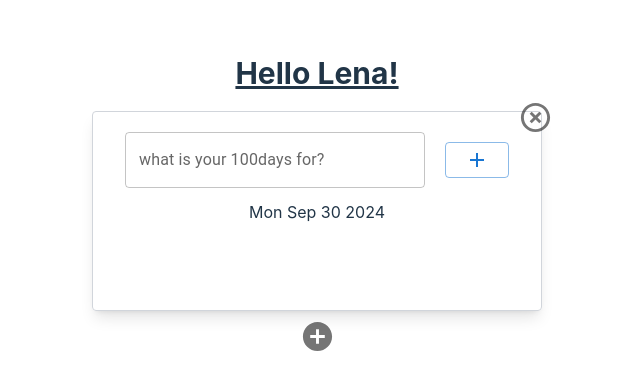
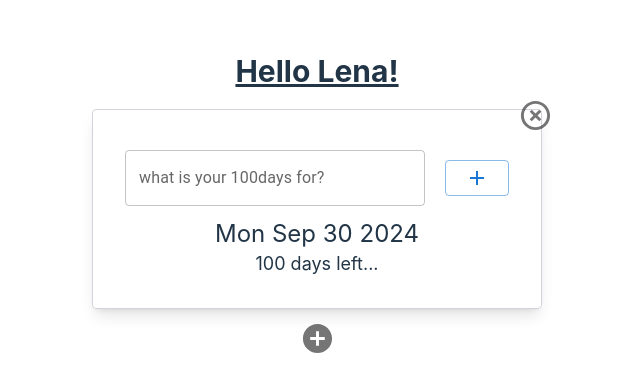
Before and after one commit to lenayoo/swift-design, a React (Vite) app: page / in a window 1280 px wide. Shown: the part 196-588 px from the top of the page, without its empty margins (323-963 px from the left). Built offline with nearby package versions, Linux system fonts and the light colour scheme.

Commit message:
add countdown function

```diff
--- a/src/components/Container.tsx
+++ b/src/components/Container.tsx
@@ -2,6 +2,7 @@ import { useState } from "react";
 import Header from "./Header";
 import Countdown from "./Countdown";
 import HighlightOffIcon from "@mui/icons-material/HighlightOff";
+import "../App.css";
 
 export const Container = () => {
   const [newList, setNewList] = useState<string>("");
@@ -18,7 +19,7 @@ export const Container = () => {
 
   return (
     isVisible && (
-      <div className="w-[450px] h-[200px] bg-blue border border-gray-300 rounded shadow-lg mt-5 mb-3s relative">
+      <div className="w-[450px] min-h-[200px] bg-blue border border-gray-300 rounded shadow-lg mt-5 mb-1 p-5 relative resizable">
         <div className="absolute -top-3 -right-3" onClick={removeHandler}>
           <HighlightOffIcon fontSize="large" color="action" />
         </div>
--- a/src/components/Countdown.tsx
+++ b/src/components/Countdown.tsx
@@ -1,8 +1,55 @@
+import React, { useState, useEffect } from "react";
+
+interface TimeLeft {
+  days: number;
+  hours: number;
+  minutes: number;
+  seconds: number;
+}
+
 const Countdown = () => {
   const today = new Date();
-  const hundredDays = new Date(today.getTime() + 100 * 24 * 60 * 60 * 1000);
+  const hundredDaysLater = new Date(
+    today.getTime() + 100 * 24 * 60 * 60 * 1000
+  );
+  const calculateTimeLeft = (): TimeLeft => {
+    const difference = hundredDaysLater.getTime() - today.getTime();
 
-  return <div>{hundredDays.toDateString()}</div>;
+    let timeLeft: TimeLeft = {
+      days: 0,
+      hours: 0,
+      minutes: 0,
+      seconds: 0
+    };
+
+    if (difference > 0) {
+      timeLeft = {
+        days: Math.floor(difference / (1000 * 60 * 60 * 24)),
+        hours: Math.floor((difference / (1000 * 60 * 60)) % 24),
+        minutes: Math.floor((difference / 1000 / 60) % 60),
+        seconds: Math.floor((difference / 1000) % 60)
+      };
+    }
+
+    return timeLeft;
+  };
+
+  const [timeLeft, setTimeLeft] = useState<TimeLeft>(calculateTimeLeft());
+
+  useEffect(() => {
+    const timer = setTimeout(() => {
+      setTimeLeft(calculateTimeLeft());
+    }, 1000);
+
+    return () => clearTimeout(timer);
+  });
+
+  return (
+    <div>
+      <div className="text-2xl bold">{hundredDaysLater.toDateString()}</div>
+      <div className="text-lg">{timeLeft.days} days left...</div>
+    </div>
+  );
 };
 
 export default Countdown;
```
